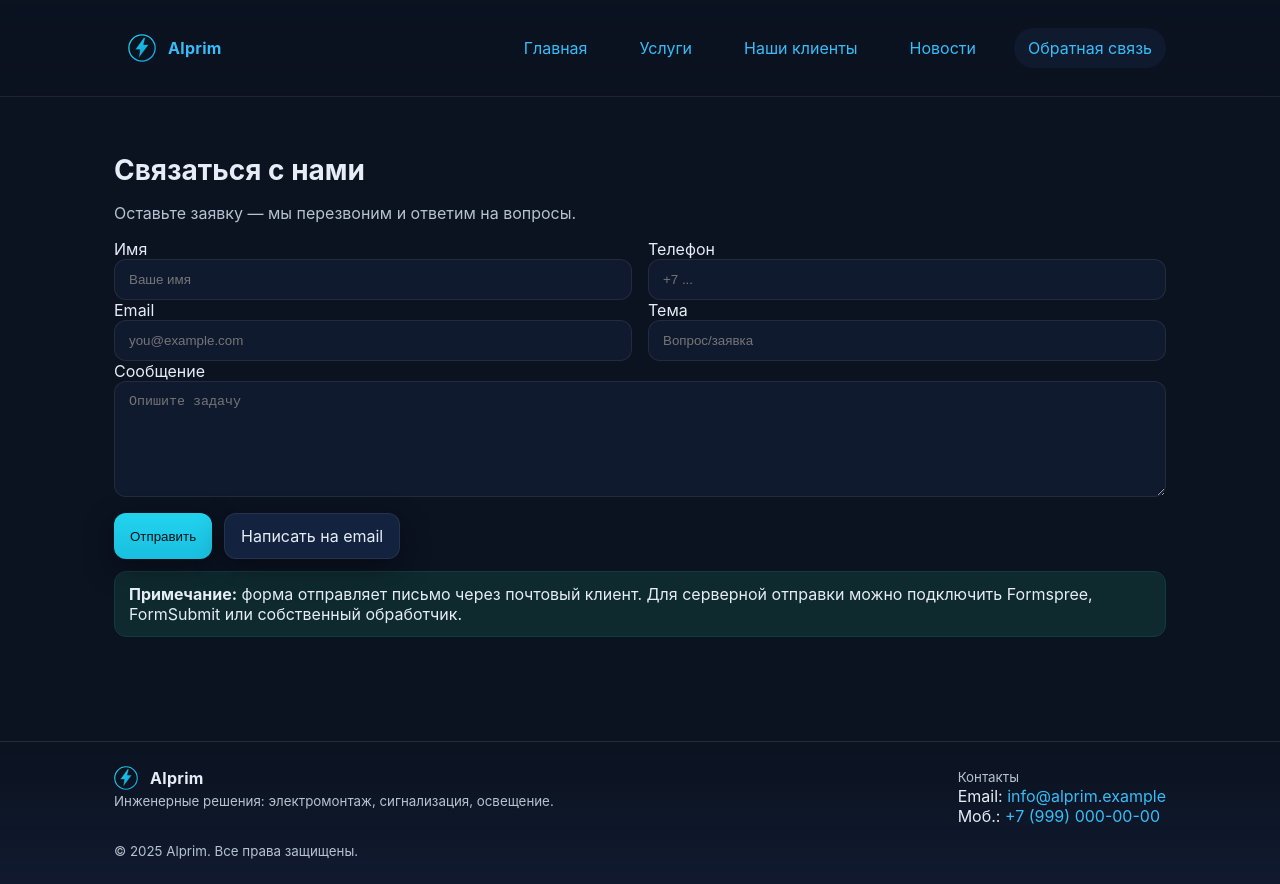
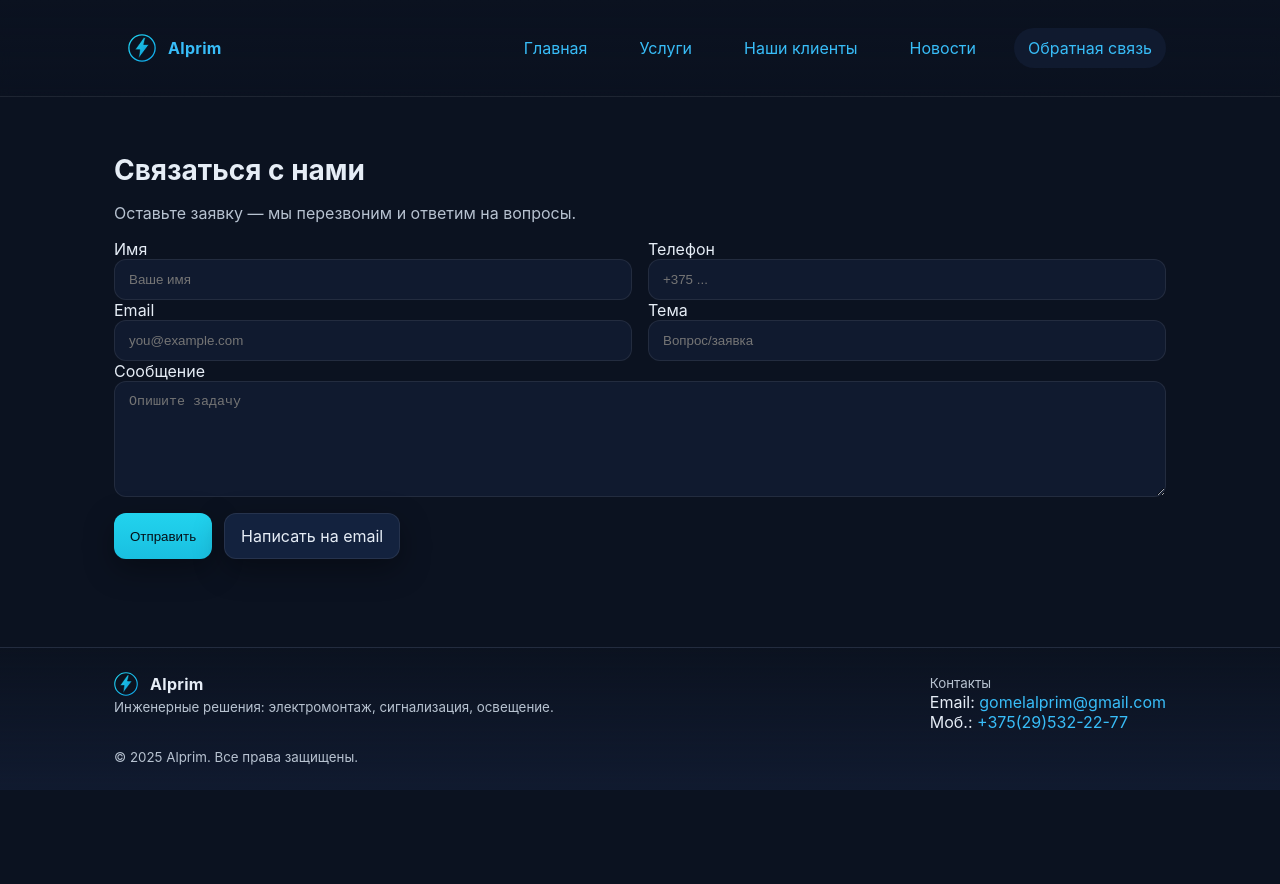
Before and after one commit to Necroom/alprim-site, a plain HTML site: page contact.html in a window 1280 px wide. After the commit the page ends 800 px from the top, so only its background shows below. Drawn offline with Linux system fonts and the light colour scheme.

Commit message:
Update contact.html

```diff
--- a/contact.html
+++ b/contact.html
@@ -26,10 +26,10 @@
     <section class="section">
       <h2>Связаться с нами</h2>
       <p class="muted">Оставьте заявку — мы перезвоним и ответим на вопросы.</p>
-      <form action="mailto:info@alprim.example" method="post" enctype="text/plain">
+      <form action="mailto:gomelalprim@gmail.com" method="post" enctype="text/plain">
         <div class="row">
           <div><label>Имя<br/><input required name="name" placeholder="Ваше имя"></label></div>
-          <div><label>Телефон<br/><input name="phone" placeholder="+7 ..."></label></div>
+          <div><label>Телефон<br/><input name="phone" placeholder="+375 ..."></label></div>
         </div>
         <div class="row">
           <div><label>Email<br/><input type="email" name="email" placeholder="you@example.com"></label></div>
@@ -38,10 +38,10 @@
         <div><label>Сообщение<br/><textarea name="message" rows="6" placeholder="Опишите задачу"></textarea></label></div>
         <div style="display:flex;gap:12px;margin-top:12px">
           <button class="button primary" type="submit">Отправить</button>
-          <a class="button" href="mailto:info@alprim.example">Написать на email</a>
+          <a class="button" href="mailto:gomelalprim@gmail.com">Написать на email</a>
         </div>
       </form>
-      <p class="notice" style="margin-top:12px"><strong>Примечание:</strong> форма отправляет письмо через почтовый клиент. Для серверной отправки можно подключить Formspree, FormSubmit или собственный обработчик.</p>
+      <!-- <p class="notice" style="margin-top:12px"><strong>Примечание:</strong> форма отправляет письмо через почтовый клиент. Для серверной отправки можно подключить Formspree, FormSubmit или собственный обработчик.</p> -->
     </section>
   </main>
 
@@ -54,8 +54,8 @@
       </div>
       <div>
         <div><small class="muted">Контакты</small></div>
-        <div>Email: <a href="mailto:info@alprim.example">info@alprim.example</a></div>
-        <div>Моб.: <a href="tel:+79990000000">+7 (999) 000-00-00</a></div>
+        <div>Email: <a href="mailto:gomelalprim@gmail.com">gomelalprim@gmail.com</a></div>
+        <div>Моб.: <a href="tel:+375(29)532-22-77">+375(29)532-22-77</a></div>
       </div>
     </div>
     <div style="margin-top:14px"><small class="muted">© <span id="year"></span> Alprim. Все права защищены.</small></div>
```
